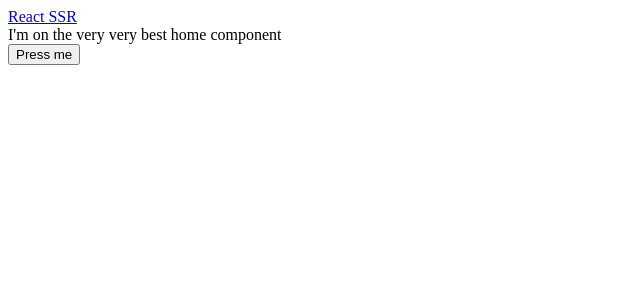
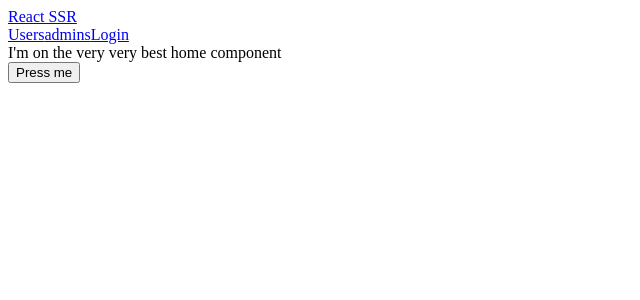
Before and after one commit to SHANbic/SSR, a React app: page / in a window 1280 px wide. Shown: the top 300 px of the page, without its empty margins (0-640 px from the left). Built offline with nearby package versions, Linux system fonts and the light colour scheme; the HTML template or start-up script is replaced by a standard one.

Commit message:
[ FEATURE ] Added links to handle navigation and authentication to Header comp

```diff
--- a/src/client/components/Header.js
+++ b/src/client/components/Header.js
@@ -3,10 +3,22 @@
 import { connect } from 'react-redux';
 
 const Header = ({ auth }) => {
-  console.log("Logged in :", auth);
+  console.log('Logged in :', auth);
+
+  const authButton = auth ? (
+    <a href="/api/logout">Logout</a>
+  ) : (
+    <a href="api/auth/google">Login</a>
+  );
+
   return (
     <div>
       <Link to="/">React SSR</Link>
+      <div>
+        <Link to="/users">Users</Link>
+        <Link to="/admins">admins</Link>
+        {authButton}
+      </div>
     </div>
   );
 };
```
